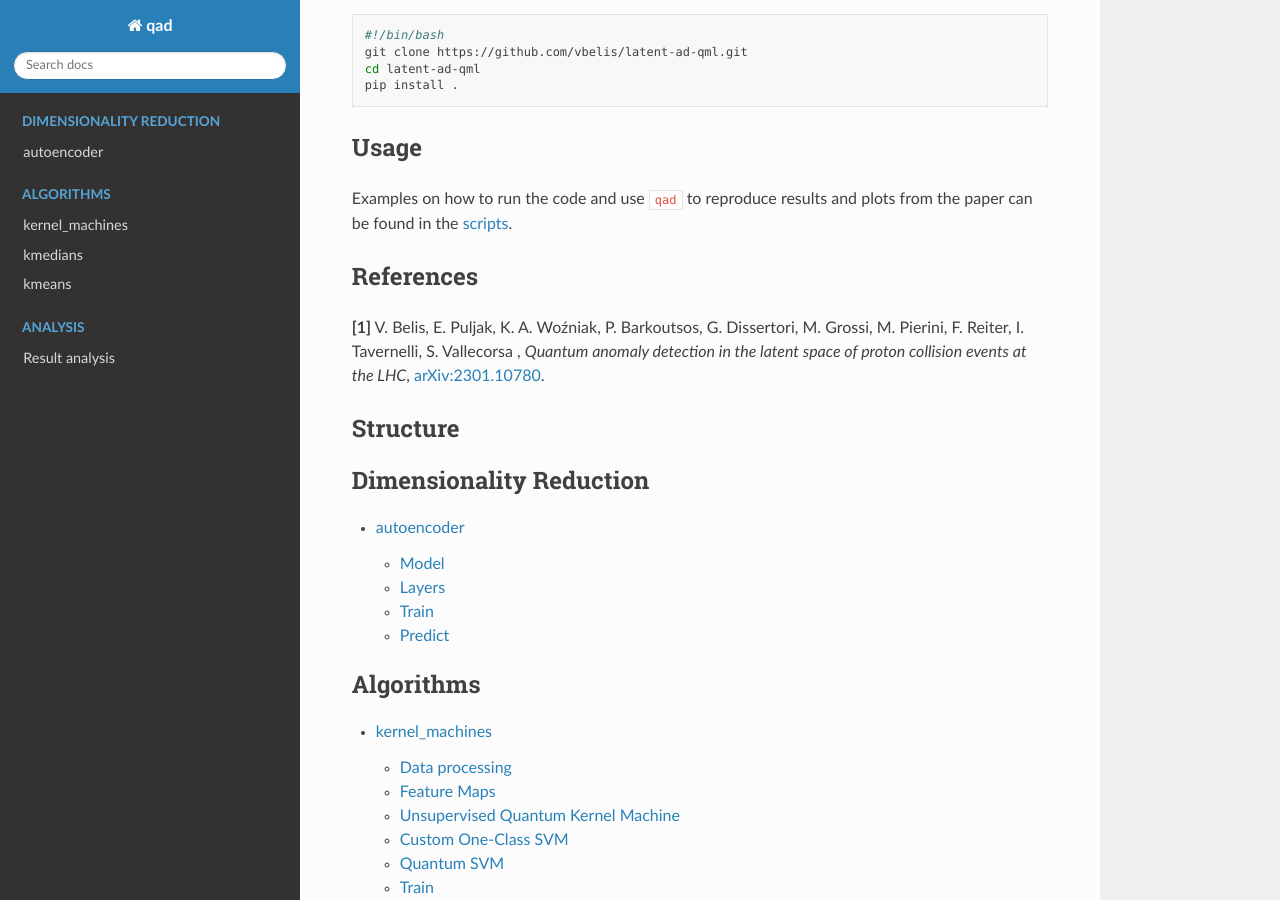
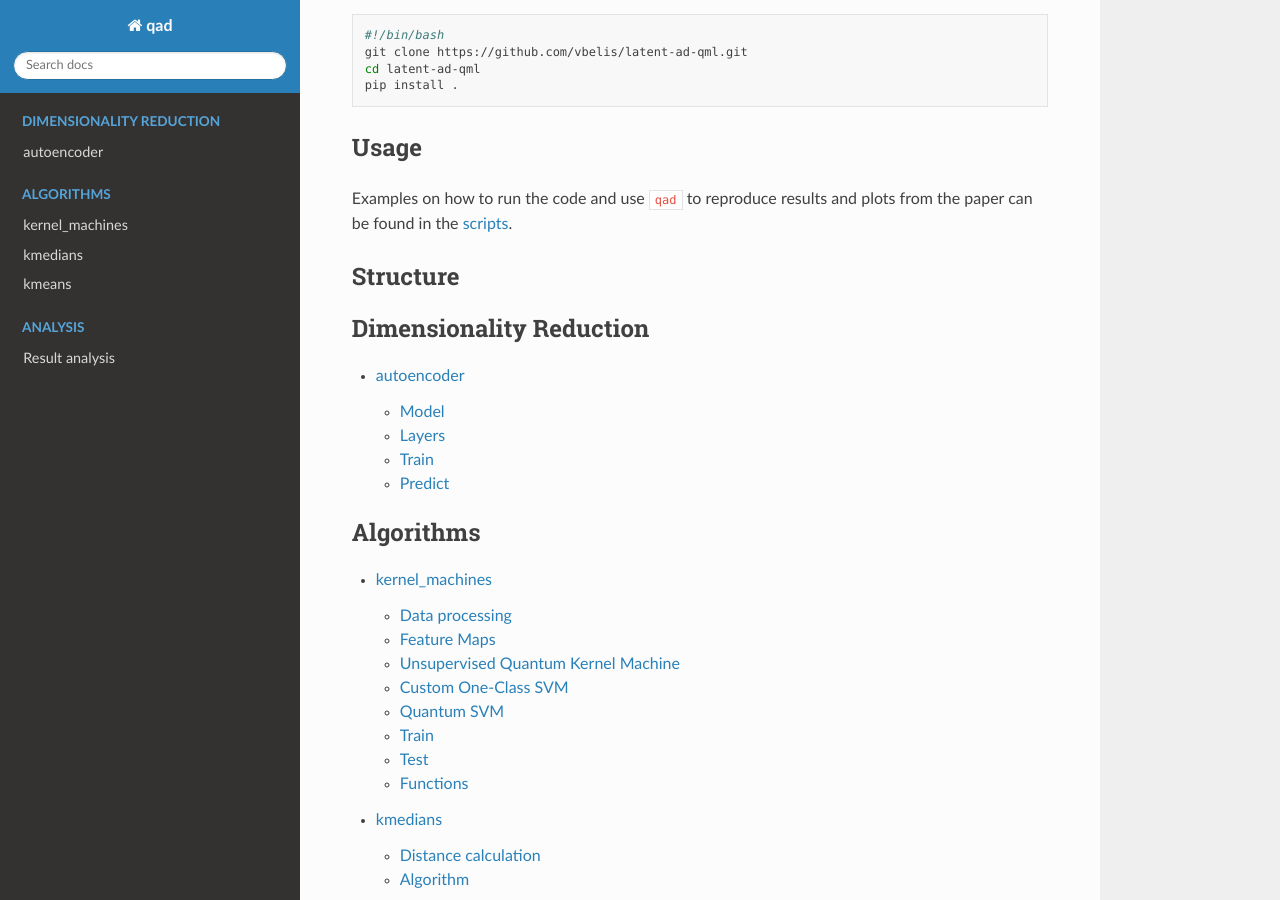
Before and after one commit to vbelis/latent-ad-qml, a Sphinx documentation site: the page built from docs/source/index.rst, in a window 1280 px wide and 900 px high, scrolled down 1308 px. Built offline with Sphinx 7.4.7 and the Read the Docs theme 2.0.0, drawn with Linux system fonts in a browser that asks for light colours.

Commit message:
Edit docs

```diff
--- a/docs/source/index.rst
+++ b/docs/source/index.rst
@@ -46,11 +46,6 @@ Usage
 Examples on how to run the code and use ``qad`` to reproduce results and plots from the paper can be found in the `scripts <https://github.com/vbelis/latent-ad-qml/tree/main/scripts>`_.
 
 
-References
-==========
-**[1]** V. Belis, E. Puljak, K. A. Woźniak, P. Barkoutsos, G. Dissertori, M. Grossi, M. Pierini, F. Reiter, I. Tavernelli, S. Vallecorsa , *Quantum anomaly detection in the latent space of proton collision events at the LHC*, `arXiv:2301.10780 <https://arxiv.org/abs/2301.10780>`_.
-
-
 
 **Structure**
 =============
```
